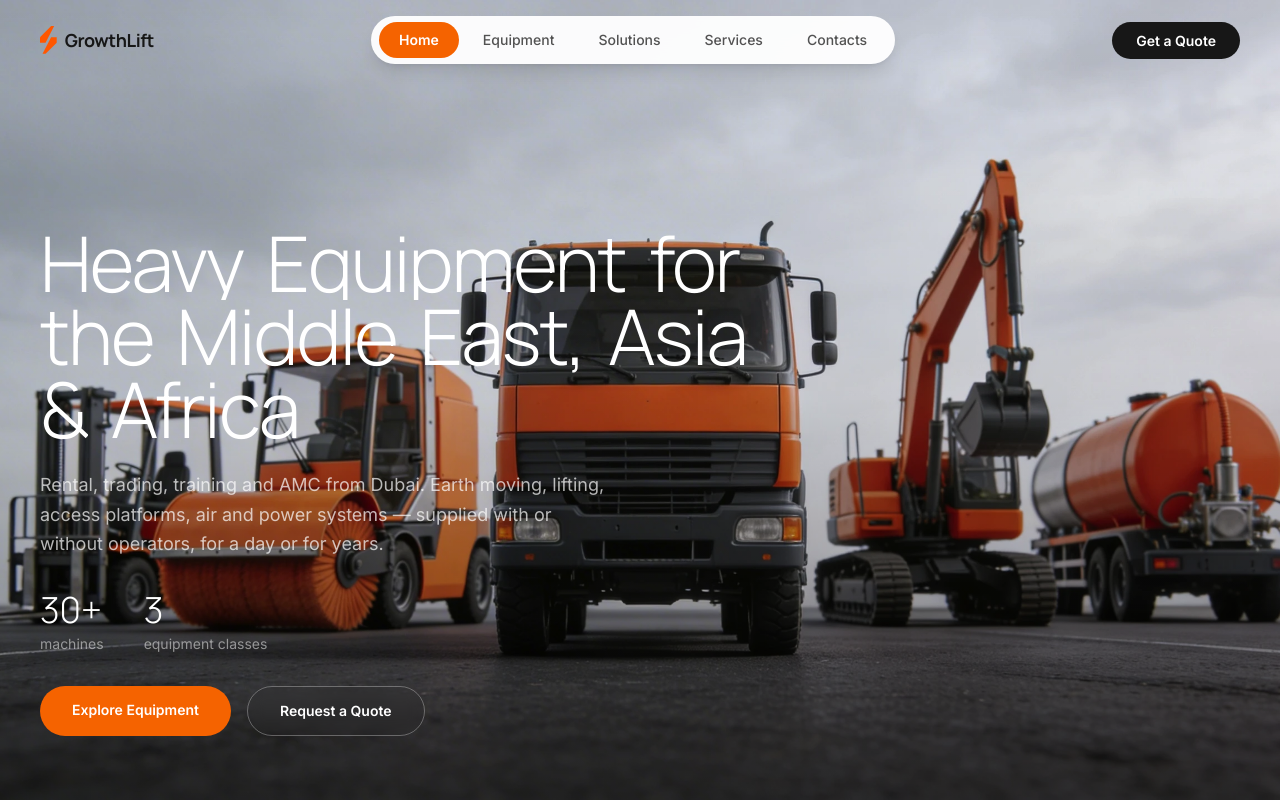
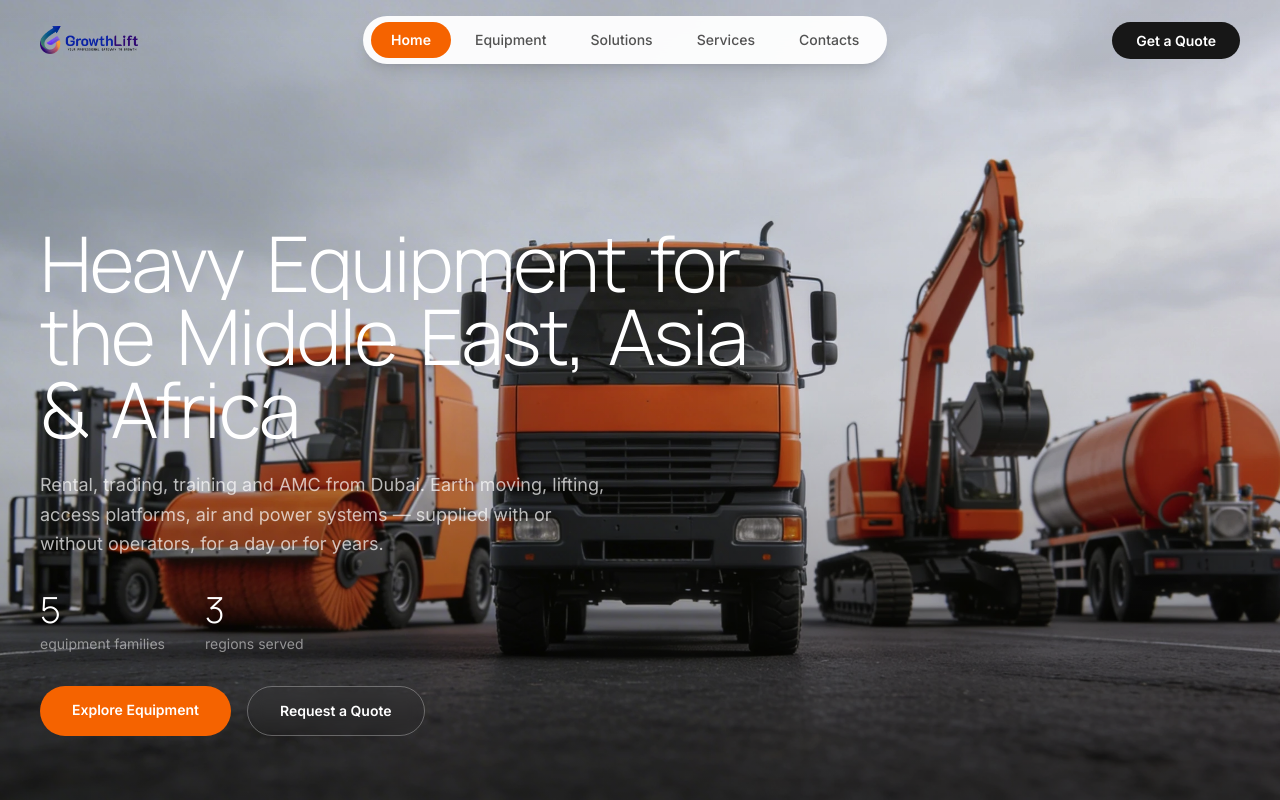
Before and after one commit to de-nsign/stroika, a Next.js app: page / in a window 1280 px wide. Shown: the top 800 px of the page. Built offline with nearby package versions, Linux system fonts and the light colour scheme.

Commit message:
client: GrowthLift — logo, hero stats and page heroes are data, not markup
Logo now renders SITE.logo.src when apply.mjs stamped one (the template's own
mark stays the fallback), and the hero counters read HERO.stats instead of the
template's hardcoded 30+ machines / 3 equipment classes.

```diff
--- a/src/components/layout/Logo.tsx
+++ b/src/components/layout/Logo.tsx
@@ -1,7 +1,12 @@
+import Image from 'next/image';
 import { SITE } from '@/lib/constants';
 
-/* Brand logo: client mark or wordmark, driven by SITE.logo.
-   Rendered as JSX (not an <img>) so the brand name always reflects SITE.name. */
+/* Brand logo, driven by SITE.logo (written by scripts/client/apply.mjs).
+
+   mode 'image'    — the client's own artwork. A colour emblem (flat: false) is
+                     illegible on the dark footer, so it sits on a light plate
+                     there instead of being recoloured.
+   no SITE.logo    — the template's own mark plus SITE.name as a wordmark. */
 export default function Logo({
   className = 'h-7',
   textClassName = 'text-primary',
@@ -9,6 +14,32 @@ export default function Logo({
   className?: string;
   textClassName?: string;
 }) {
+  const logo = SITE.logo as
+    | { mode?: string; flat?: boolean; src?: string; srcDark?: string }
+    | undefined;
+  const onDark = textClassName.includes('white');
+
+  if (logo?.src) {
+    const src = (onDark && logo.srcDark) || logo.src;
+    const needsPlate = onDark && logo.flat === false;
+    return (
+      <span
+        className={`flex items-center ${className} ${
+          needsPlate ? 'rounded-md bg-white px-2 py-1' : ''
+        }`}
+      >
+        <Image
+          src={src}
+          alt={SITE.name}
+          width={720}
+          height={200}
+          priority
+          className="h-full w-auto object-contain"
+        />
+      </span>
+    );
+  }
+
   return (
     <span className={`flex items-center gap-2 ${className}`}>
       <svg
--- a/src/components/sections/Hero.tsx
+++ b/src/components/sections/Hero.tsx
@@ -96,23 +96,20 @@ export default function Hero() {
               {HERO.subheading}
             </motion.p>
 
-            {/* Stats: count-up */}
+            {/* Stats: count-up — values come from HERO.stats, never hardcoded */}
             <motion.div
               className="mt-8 flex gap-10"
               variants={heroSubtitle}
             >
-              <div>
-                <span className="font-display text-4xl font-light text-white">
-                  <CountUp target={30} />+
-                </span>
-                <p className="mt-1 text-sm text-white/50">machines</p>
-              </div>
-              <div>
-                <span className="font-display text-4xl font-light text-white">
-                  <CountUp target={3} duration={0.8} />
-                </span>
-                <p className="mt-1 text-sm text-white/50">equipment classes</p>
-              </div>
+              {HERO.stats.map((stat, i) => (
+                <div key={stat.label}>
+                  <span className="font-display text-4xl font-light text-white">
+                    <CountUp target={stat.value} duration={i === 0 ? undefined : 0.8} />
+                    {stat.suffix ?? ''}
+                  </span>
+                  <p className="mt-1 text-sm text-white/50">{stat.label}</p>
+                </div>
+              ))}
             </motion.div>
 
             {/* CTA buttons — appear quickly, not blocked */}
--- a/src/lib/constants.ts
+++ b/src/lib/constants.ts
@@ -48,6 +48,10 @@ export const HERO = {
     'Rental, trading, training and AMC from Dubai. Earth moving, lifting, access platforms, air and power systems — supplied with or without operators, for a day or for years.',
   cta_primary: 'Explore Equipment',
   cta_secondary: 'Request a Quote',
+  stats: [
+    { value: 5, label: 'equipment families' },
+    { value: 3, label: 'regions served' },
+  ] as { value: number; suffix?: string; label: string }[],
 };
 
 export const KEY_ASSETS = {
```
